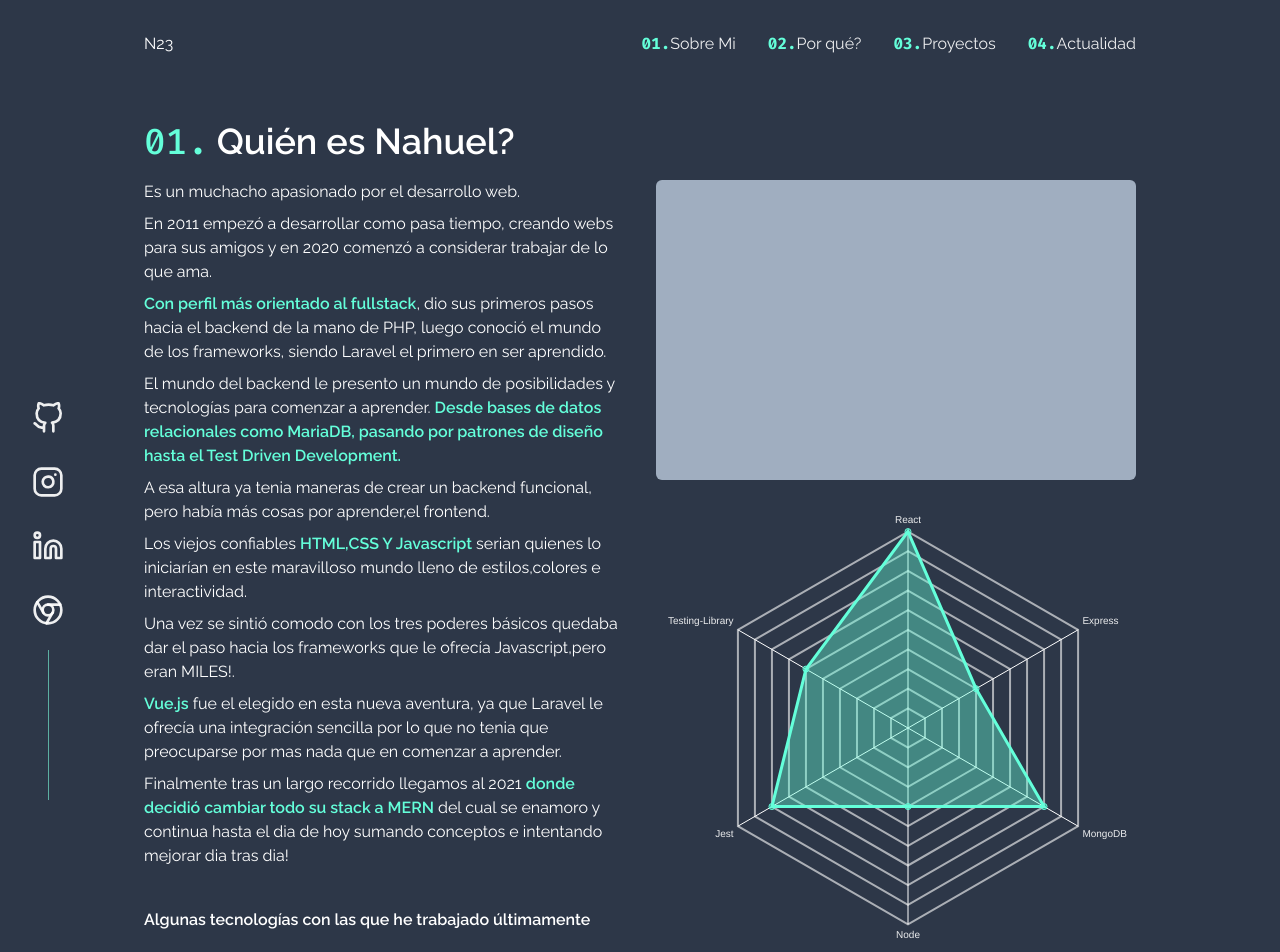
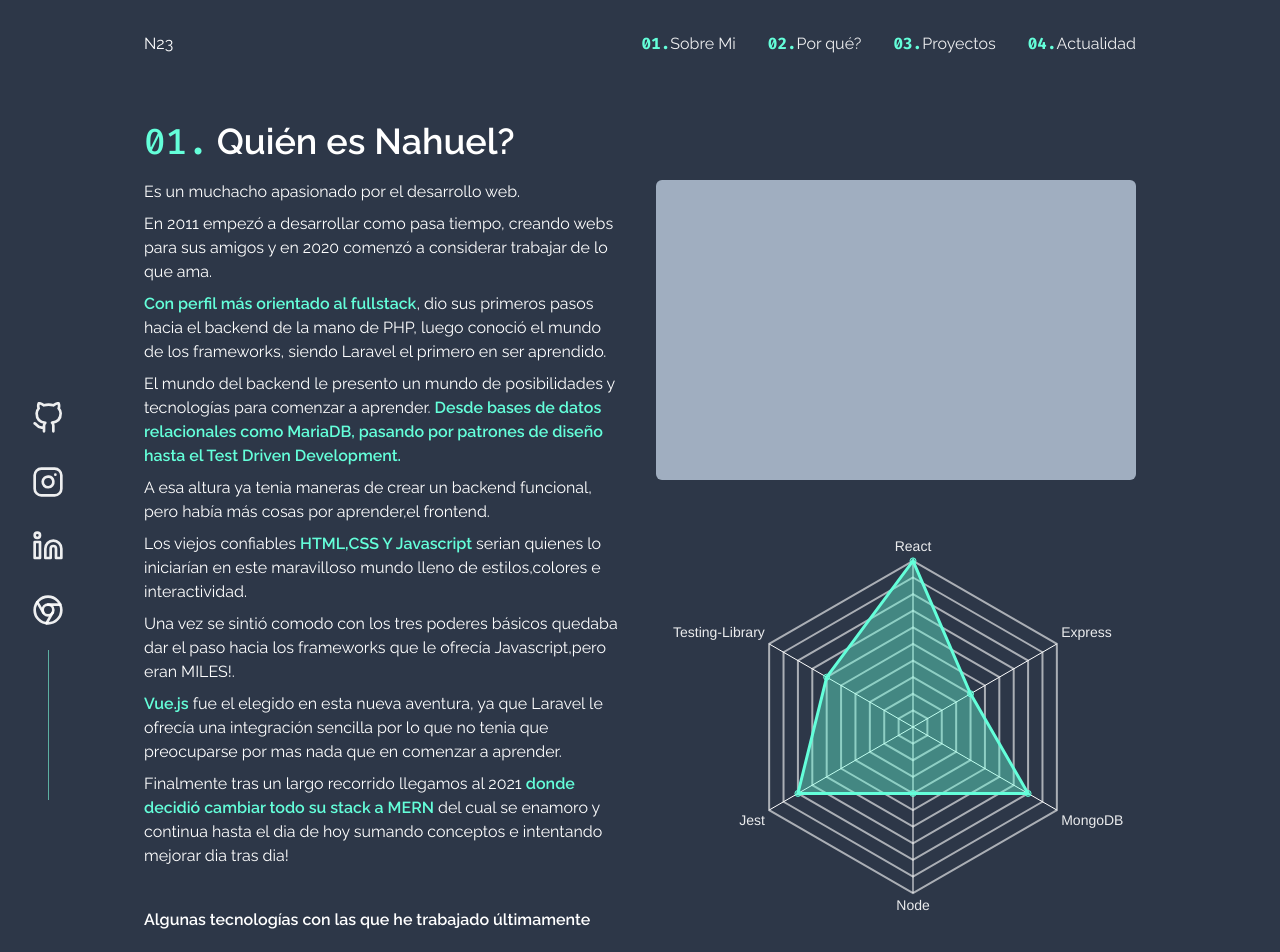
Before and after one commit to nahuelDev23/myPageCv, a Next.js app: page / in a window 1280 px wide. Shown: the top 952 px of the page. Built offline with nearby package versions, Linux system fonts and the light colour scheme.

Commit message:
font size point labels

```diff
--- a/components/ui/charts/RadarChartSkills.tsx
+++ b/components/ui/charts/RadarChartSkills.tsx
@@ -16,7 +16,6 @@
   PointElement,
   LineElement,
   Filler,
-
   Tooltip,
   Legend,
 );
@@ -33,11 +32,7 @@
   ],
 };
 
-export const RadarChartSkills = () => {
-  return (
-    <Radar
-      data={data}
-      options={{
+const options = {
   plugins: {
     legend: {
       display: false,
@@ -59,10 +54,14 @@
       },
       pointLabels: {
         color: "rgba(255, 255, 255, 0.9)",
+        font: {
+          size: 14,
         },
       },
     },
-      }}
-    />
-  );
+  },
 };
+
+export const RadarChartSkills = () => {
+  return <Radar data={data} options={options} />;
+};
```
Lines whose indentation alone changed are shown as unchanged.
